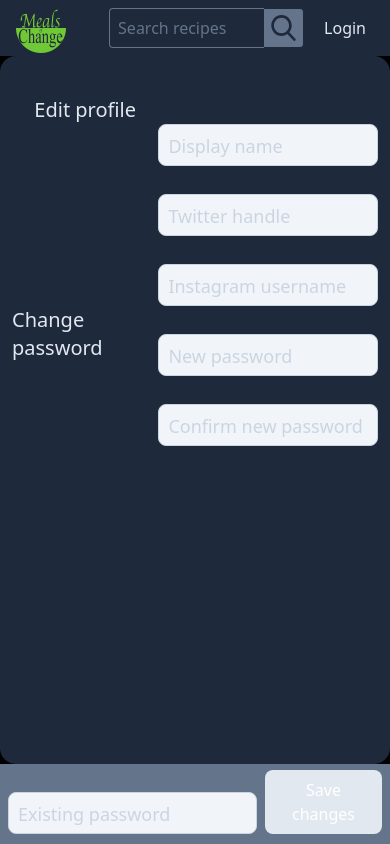
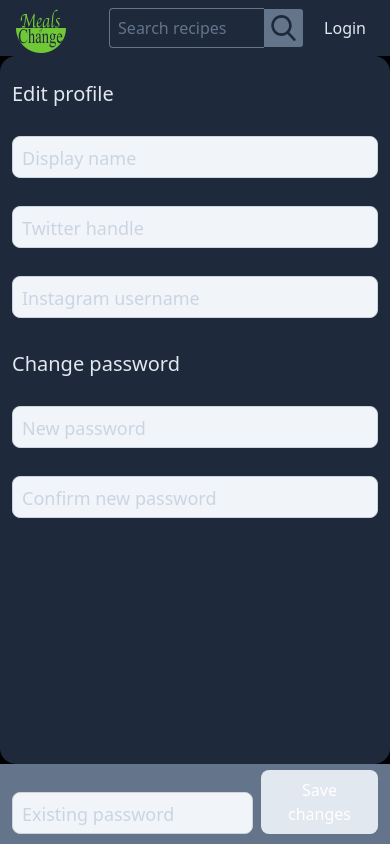
Before and after one commit to jro31/meals-of-change-front-end, a Next.js app: page /account in a window 390 px wide. Built offline with nearby package versions, Linux system fonts and the light colour scheme; no server answers.

Commit message:
Style for different screen sizes

```diff
--- a/components/pages/account/Profile.js
+++ b/components/pages/account/Profile.js
@@ -173,11 +173,11 @@ const Profile = () => {
         <Form
           id='account-form'
           onSubmit={formSubmitHandler}
-          className='flex flex-col basis-full md:basis-11/12 lg:basis-5/6 xl:basis-3/4 2xl:basis-2/3 bg-slate-800 rounded-2xl px-3 md:px-8 lg:px-10 pt-10 overflow-scroll'
+          className='flex flex-col gap-8 md:gap-10 basis-full md:basis-11/12 lg:basis-5/6 xl:basis-3/4 2xl:basis-2/3 bg-slate-800 rounded-2xl px-3 md:px-8 lg:px-10 pt-6 pb-6 overflow-scroll'
         >
-          <div className='flex'>
-            <div className='flex justify-center basis-2/5'>
-              <Heading>Edit profile</Heading>
+          <div className='flex flex-col sm:flex-row'>
+            <div className='flex justify-start sm:justify-center basis-2/5'>
+              <Heading className='sm:mt-6'>Edit profile</Heading>
             </div>
             <div className='basis-3/5'>
               <DisplayNameInput masterInputChangeHandler={masterInputChangeHandler} />
@@ -191,9 +191,9 @@ const Profile = () => {
               />
             </div>
           </div>
-          <div className='flex'>
-            <div className='flex justify-center basis-2/5'>
-              <Heading>Change password</Heading>
+          <div className='flex flex-col sm:flex-row'>
+            <div className='flex justify-start sm:justify-center basis-2/5'>
+              <Heading className='sm:mt-6'>Change password</Heading>
             </div>
             <div className='basis-3/5'>
               <PasswordInputs masterInputChangeHandler={masterInputChangeHandler} />
@@ -214,7 +214,7 @@ const Profile = () => {
         <div
           className={`flex ${
             message() ? 'justify-end' : 'justify-between'
-          } items-end basis-full md:basis-11/12 lg:basis-5/6 xl:basis-3/4 2xl:basis-2/3 px-2 sm:px-4`}
+          } items-end basis-full md:basis-11/12 lg:basis-5/6 xl:basis-3/4 2xl:basis-2/3 px-3 md:px-8 lg:px-10`}
         >
           {message() && (
             <div
```
